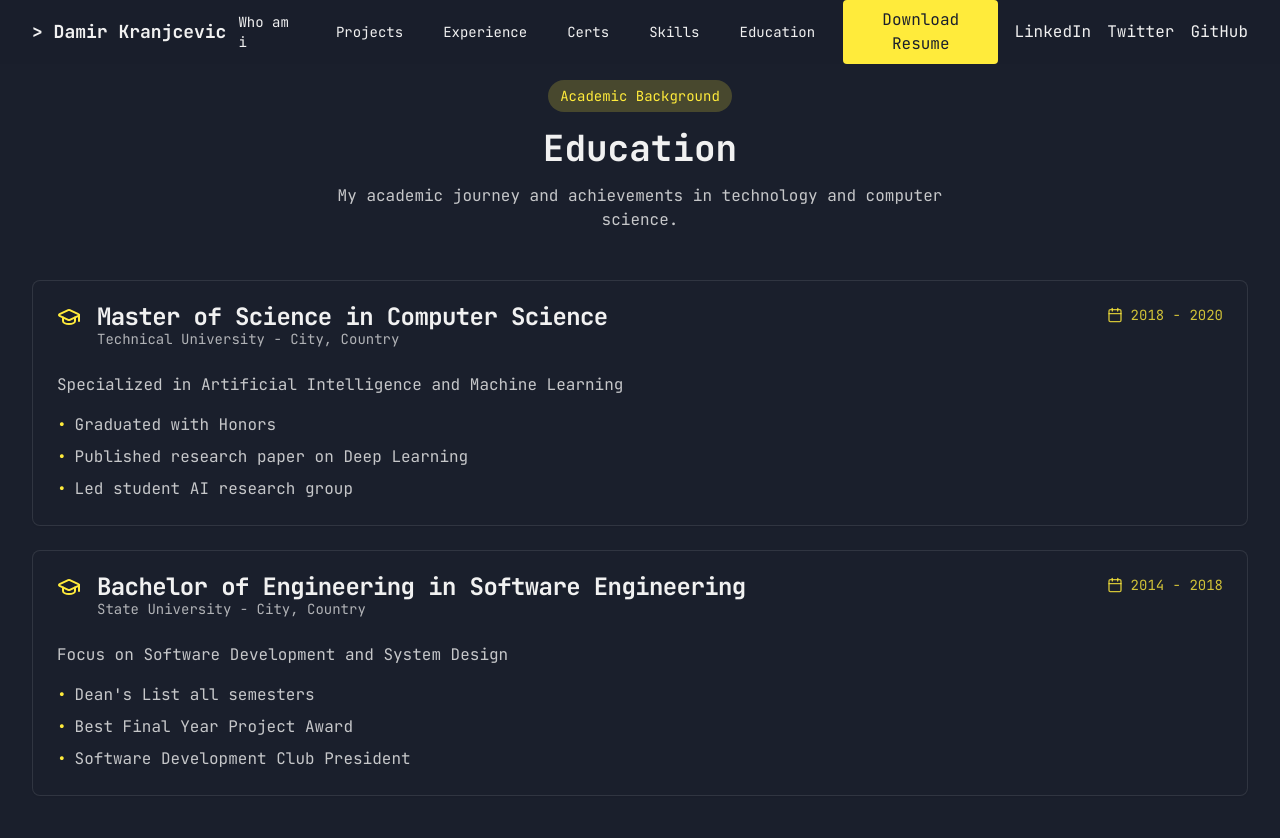
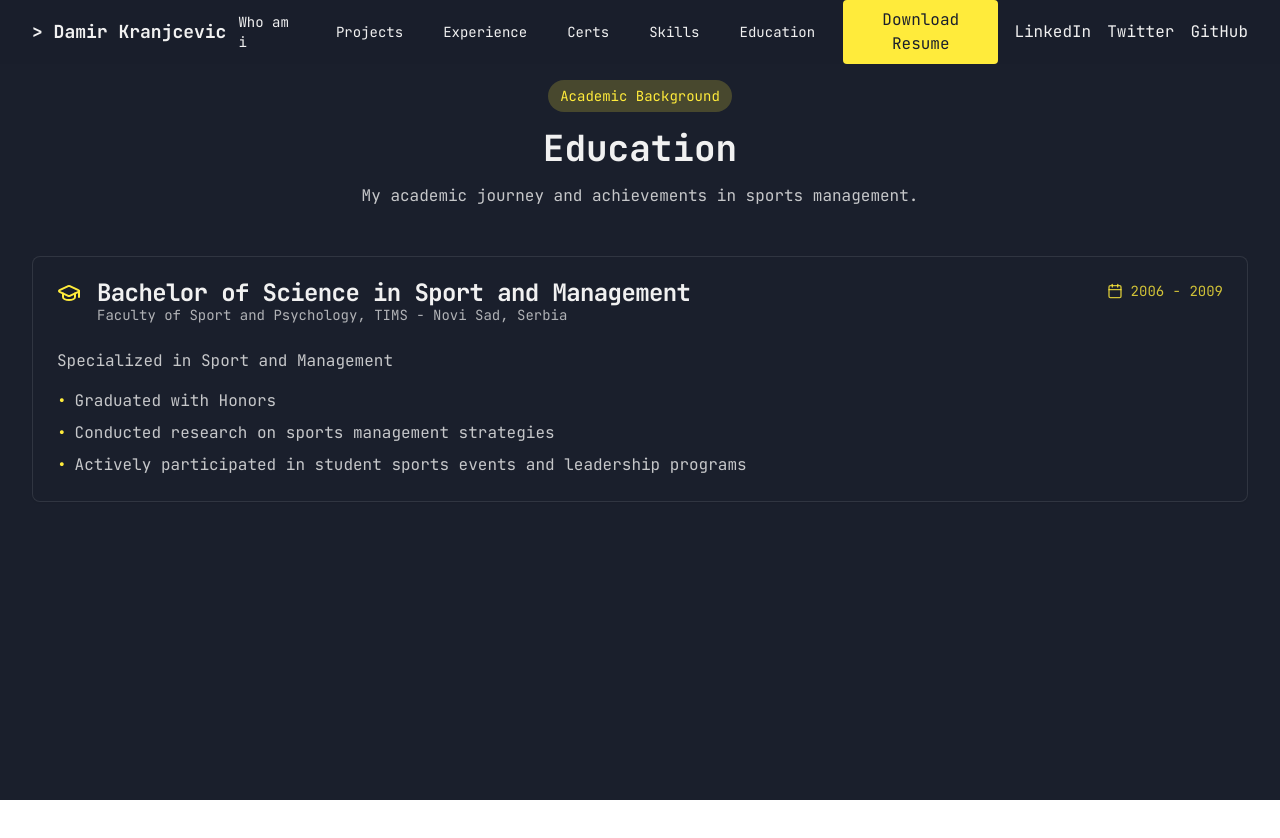
Before and after one commit to getGit789/bash-inspired-portfolio, a React (Vite) app: page /education in a window 1280 px wide. Shown: the top 838 px of the page. After the commit the page ends 800 px from the top, so only its background shows below. Built offline with nearby package versions, Linux system fonts and the light colour scheme.

Commit message:
Update Education section
Update the Education section to only include a Bachelor of Science degree in Sport and Management, removing the Master's degree information.  The new entry will reflect the provided details.

```diff
--- a/src/pages/Education.tsx
+++ b/src/pages/Education.tsx
@@ -6,27 +6,15 @@ import { GraduationCap, Calendar } from "lucide-react";
 const Education = () => {
   const education = [
     {
-      degree: "Master of Science in Computer Science",
-      school: "Technical University",
-      period: "2018 - 2020",
-      location: "City, Country",
-      description: "Specialized in Artificial Intelligence and Machine Learning",
+      degree: "Bachelor of Science in Sport and Management",
+      school: "Faculty of Sport and Psychology, TIMS",
+      period: "2006 - 2009",
+      location: "Novi Sad, Serbia",
+      description: "Specialized in Sport and Management",
       achievements: [
         "Graduated with Honors",
-        "Published research paper on Deep Learning",
-        "Led student AI research group"
-      ]
-    },
-    {
-      degree: "Bachelor of Engineering in Software Engineering",
-      school: "State University",
-      period: "2014 - 2018",
-      location: "City, Country",
-      description: "Focus on Software Development and System Design",
-      achievements: [
-        "Dean's List all semesters",
-        "Best Final Year Project Award",
-        "Software Development Club President"
+        "Conducted research on sports management strategies",
+        "Actively participated in student sports events and leadership programs"
       ]
     }
   ];
@@ -45,7 +33,7 @@ const Education = () => {
               Education
             </h1>
             <p className="text-terminal-light/80 max-w-2xl mx-auto">
-              My academic journey and achievements in technology and computer science.
+              My academic journey and achievements in sports management.
             </p>
           </div>
 
```
